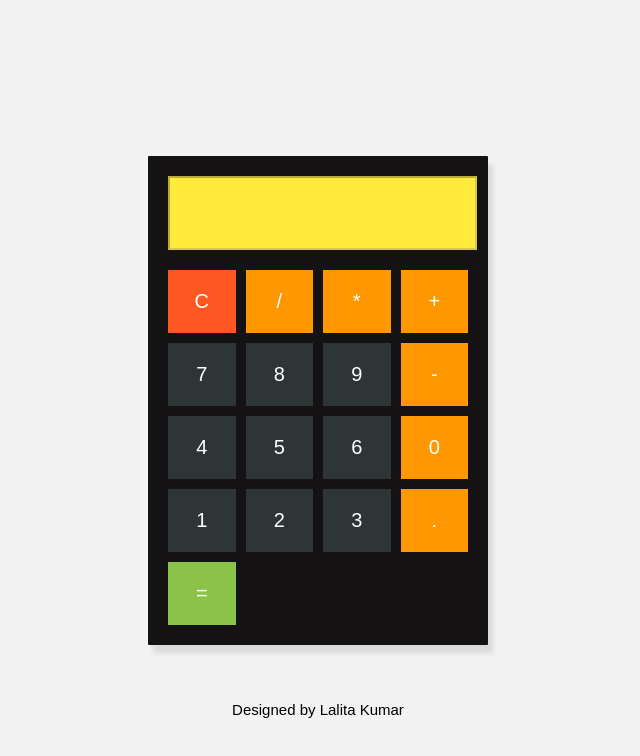
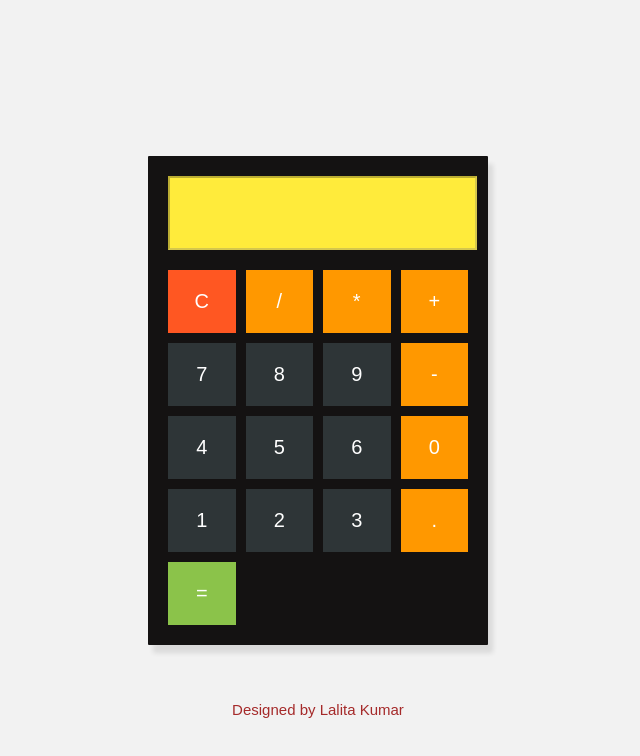
Before and after one commit to lalitad539/Calculator, a plain HTML site: page index.html in a window 1280 px wide. Shown: the whole page, without its empty margins (322-962 px from the left). Drawn offline with Linux system fonts and the light colour scheme.

Commit message:
Update index.html

```diff
--- a/index.html
+++ b/index.html
@@ -37,7 +37,7 @@
     </div>
     <script src='script.js'></script>
 <div style="position: absolute;bottom: 2px; margin-bottom: 80px;">
-<footer style="font-size: 15px;"> Designed by Lalita Kumar</footer>
+<footer style="font-size: 15px; color:brown;"> Designed by Lalita Kumar</footer>
 </div>
 </body>
 </html>
```
